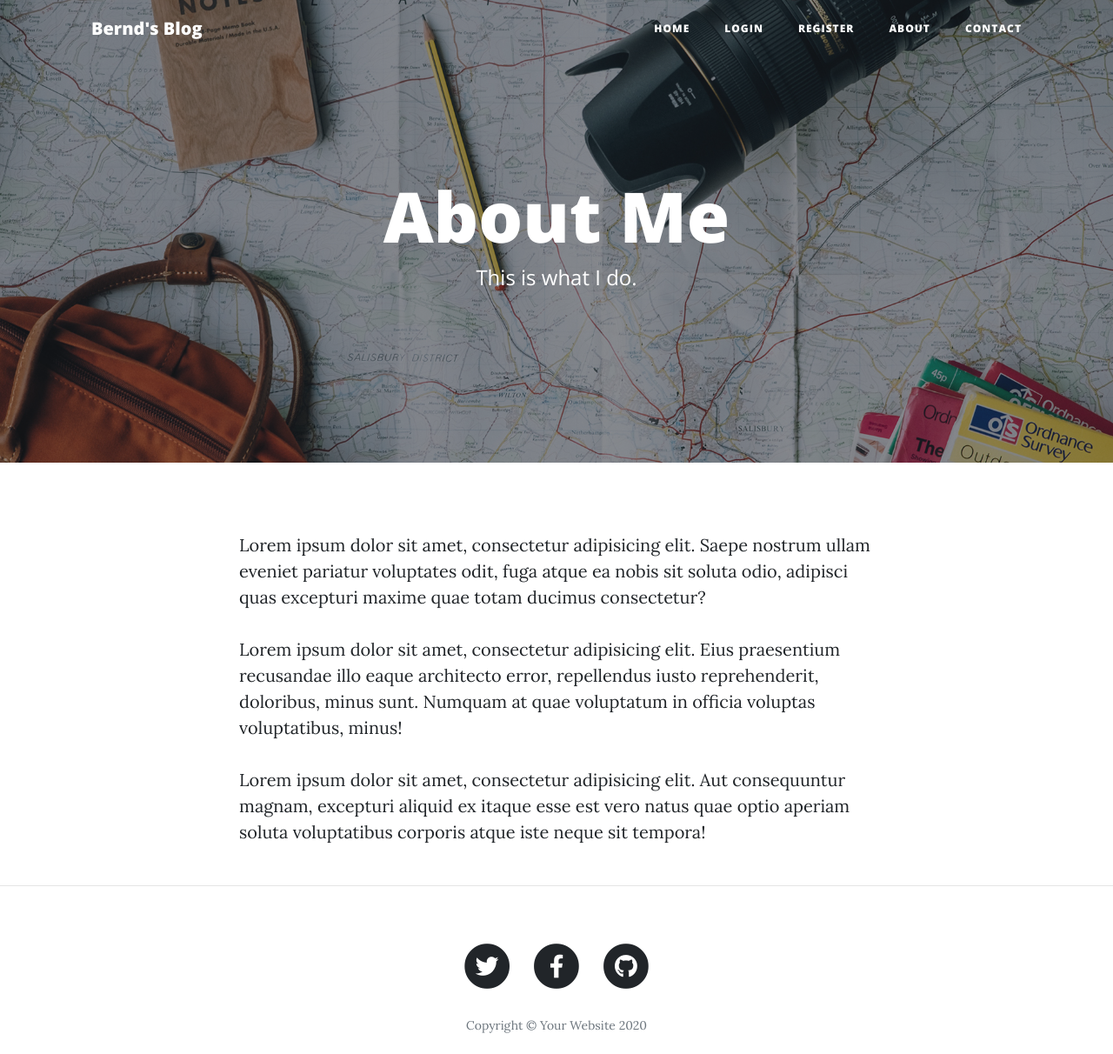
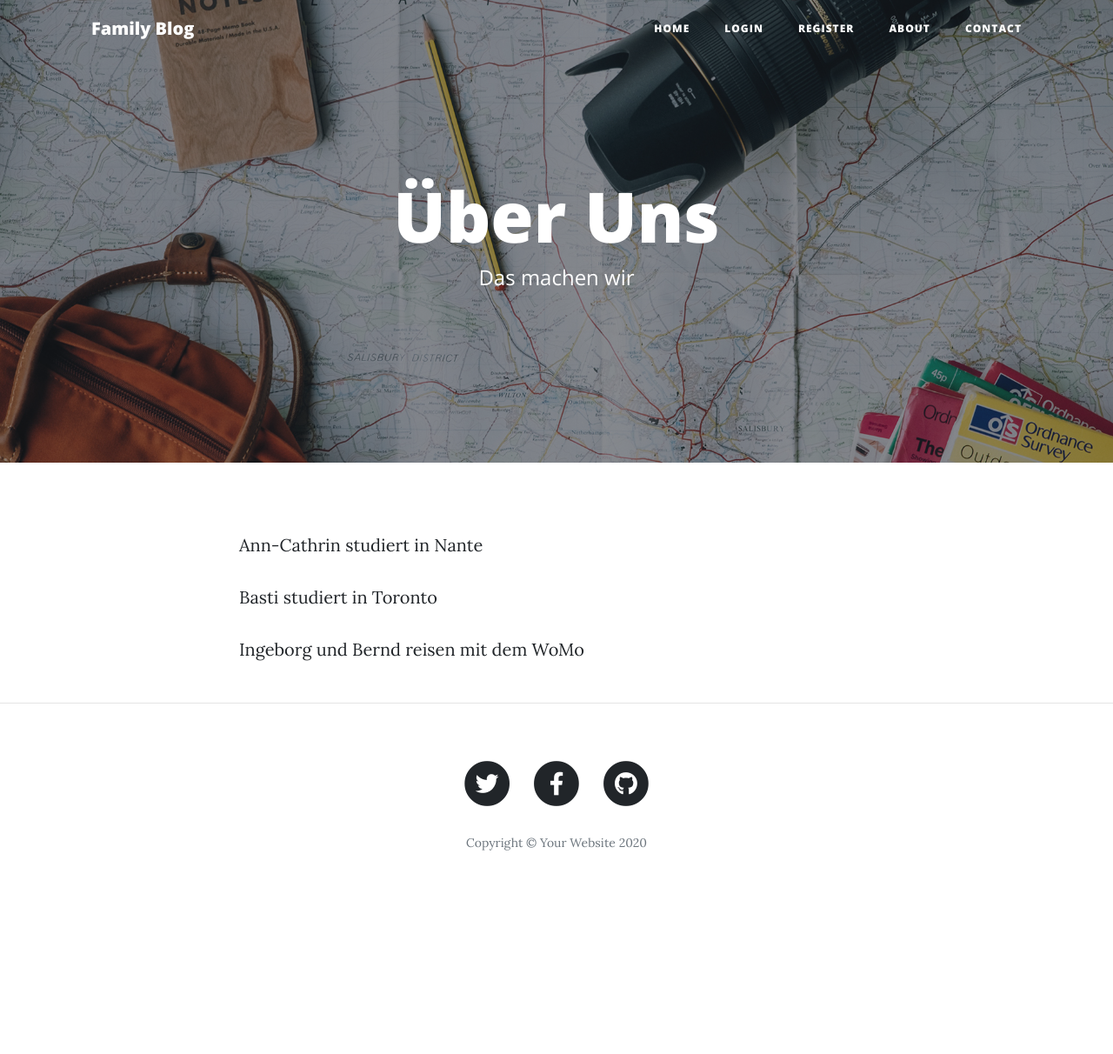
Before and after one commit to berndkap/bernd-blog, a Flask app: page /about in a window 1280 px wide. Shown: the top 1212 px of the page at 87% size. After the commit the page ends 978 px from the top, so only its background shows below. Run offline with Flask 2, Linux system fonts and the light colour scheme; some libraries are stand-ins or nearby versions.

Commit message:
Bernds Blog

```diff
--- a/templates/about.html
+++ b/templates/about.html
@@ -7,8 +7,8 @@
       <div class="row">
         <div class="col-lg-8 col-md-10 mx-auto">
           <div class="page-heading">
-            <h1>About Me</h1>
-            <span class="subheading">This is what I do.</span>
+            <h1>Über Uns</h1>
+            <span class="subheading">Das machen wir</span>
           </div>
         </div>
       </div>
@@ -19,9 +19,9 @@
   <div class="container">
     <div class="row">
       <div class="col-lg-8 col-md-10 mx-auto">
-        <p>Lorem ipsum dolor sit amet, consectetur adipisicing elit. Saepe nostrum ullam eveniet pariatur voluptates odit, fuga atque ea nobis sit soluta odio, adipisci quas excepturi maxime quae totam ducimus consectetur?</p>
-        <p>Lorem ipsum dolor sit amet, consectetur adipisicing elit. Eius praesentium recusandae illo eaque architecto error, repellendus iusto reprehenderit, doloribus, minus sunt. Numquam at quae voluptatum in officia voluptas voluptatibus, minus!</p>
-        <p>Lorem ipsum dolor sit amet, consectetur adipisicing elit. Aut consequuntur magnam, excepturi aliquid ex itaque esse est vero natus quae optio aperiam soluta voluptatibus corporis atque iste neque sit tempora!</p>
+        <p>Ann-Cathrin studiert in Nante</p>
+        <p>Basti studiert in Toronto</p>
+        <p>Ingeborg und Bernd reisen mit dem WoMo</p>
       </div>
     </div>
   </div>
--- a/templates/header.html
+++ b/templates/header.html
@@ -28,7 +28,7 @@
   <!-- Navigation -->
   <nav class="navbar navbar-expand-lg navbar-light fixed-top" id="mainNav">
     <div class="container">
-      <a class="navbar-brand" href="{{url_for('get_all_posts')}}">Bernd's Blog</a>
+      <a class="navbar-brand" href="{{url_for('get_all_posts')}}">Family Blog</a>
       <button class="navbar-toggler navbar-toggler-right" type="button" data-toggle="collapse" data-target="#navbarResponsive" aria-controls="navbarResponsive" aria-expanded="false" aria-label="Toggle navigation">
         Menu
         <i class="fas fa-bars"></i>
--- a/templates/index.html
+++ b/templates/index.html
@@ -1,14 +1,14 @@
 {% include "header.html" %}
 
   <!-- Page Header -->
-  <header class="masthead" style="background-image: url('https://images.unsplash.com/photo-1470092306007-055b6797ca72?ixlib=rb-1.2.1&auto=format&fit=crop&w=668&q=80')">
+  <header class="masthead" style="background-image: url('{{ url_for('static', filename='img/family.jpg')}}')">
     <div class="overlay"></div>
     <div class="container">
       <div class="row">
         <div class="col-lg-8 col-md-10 mx-auto">
           <div class="site-heading">
-            <h1>Bernd's Blog {{ test_key }}</h1>
-            <span class="subheading">A collection of random musings.</span>
+            <h1>Kappi Reise Blog </h1>
+            <span class="subheading">Wir teilen hier unsere Reiseberichte, los gehts!</span>
           </div>
         </div>
       </div>
--- a/templates/login.html
+++ b/templates/login.html
@@ -12,7 +12,7 @@
         <div class="col-lg-8 col-md-10 mx-auto">
           <div class="page-heading">
             <h1>Log In</h1>
-            <span class="subheading">Welcome Backi!</span>
+            <span class="subheading">Welcome Back!</span>
           </div>
         </div>
       </div>
```
Also changed, not shown: blog.db, static/img/family.jpg (added).
